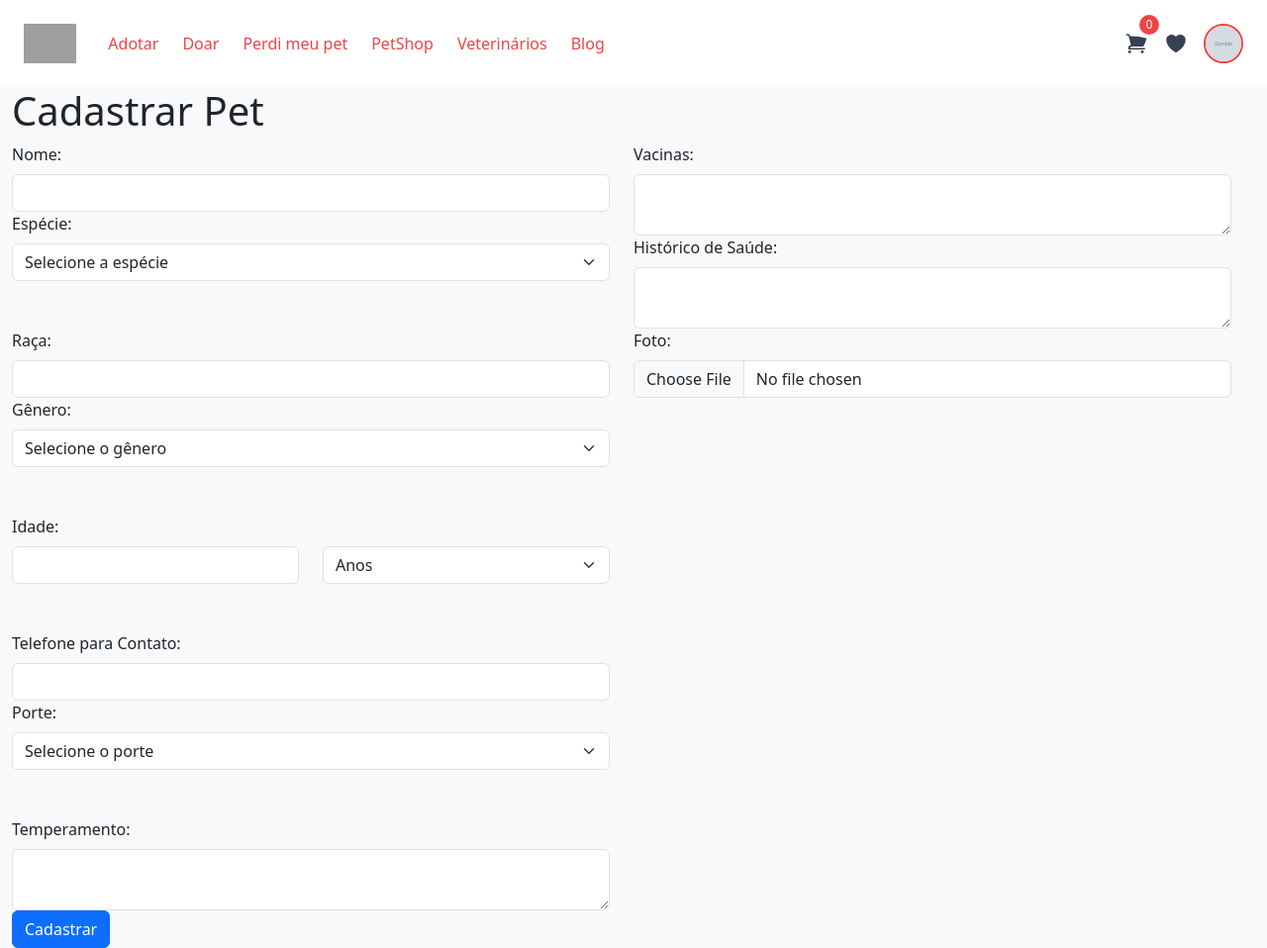
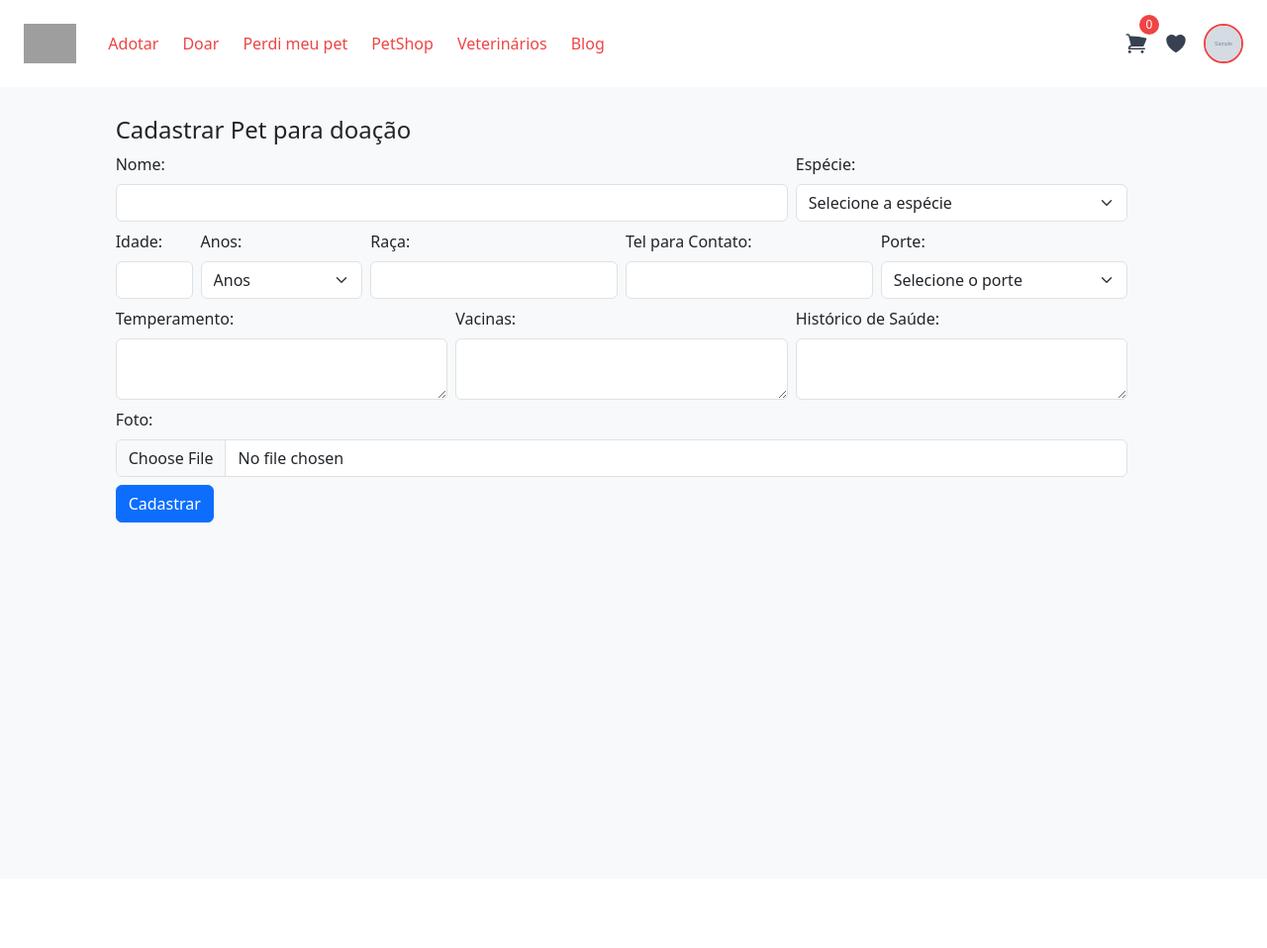
Before and after one commit to tais1804/acheipet_git, a PHP site: page /acheipet_git/cadastrar_pet.php in a window 1280 px wide. Shown: the whole page at 99% size. After the commit the page ends 528 px from the top, so only its background shows below. Run offline with PHP 8.4, Linux system fonts and the light colour scheme; the visitor is signed in with stand-in values (Sample User, id 1); tables that the repository leaves empty or names only in its code hold one stand-in row (values such as "Sample post"); grey boxes marked "Sample" are stand-in pictures; some libraries are stand-ins or nearby versions; grey boxes are pictures that could not be loaded.

Commit message:
alteracoes na index e formatacao da cadastrar_pet

```diff
--- a/cadastrar_pet.php
+++ b/cadastrar_pet.php
@@ -90,6 +90,7 @@ if ($_SERVER["REQUEST_METHOD"] == "POST") {
     <script src="https://cdn.tailwindcss.com"></script>
     <link rel="stylesheet" type="text/css" href="../css/estilo-achei-pet.css">
     <link href="https://cdn.jsdelivr.net/npm/bootstrap@5.3.6/dist/css/bootstrap.min.css" rel="stylesheet" integrity="sha384-4Q6Gf2aSP4eDXB8Miphtr37CMZZQ5oXLH2yaXMJ2w8e2ZtHTl7GptT4jmndRuHDT" crossorigin="anonymous">
+    <link rel="stylesheet" type="text/css" href="css/estilo-achei-pet.css">
 </head>
 <body>
     <div id="webcrumbs">
@@ -100,14 +101,18 @@ if ($_SERVER["REQUEST_METHOD"] == "POST") {
 
             <div class="container">
                 <div id="webcrumbs">
-                    <div class="relative w-full min-h-screen row">
-                        <div class="col">
-                            <h1 class="fs-1">Cadastrar Pet</h1>
+                    <div class="relative w-full min-h-screen row justify-content-md-center">
+                        <div class="col-md-10">
+                            <h1 class="h4"><br>Cadastrar Pet para doação</h1>
+
                             <form method="post" action="cadastrar_pet.php" enctype="multipart/form-data">
-                                <div class="mb-30 row">
-                                    <div class="col">
+                                <div class="g-2 row">
+                                    <div class="col-md-8">
                                         <label class="form-label">Nome:</label><br>
                                         <input class="form-control" type="text" name="nome" required>
+                                    </div>
+
+                                    <div class="col-md-4">
                                         <label class="form-label">Espécie:</label><br>
                                         <select class="form-select" name="especie" required>
                                             <option value="">Selecione a espécie</option>
@@ -116,51 +121,72 @@ if ($_SERVER["REQUEST_METHOD"] == "POST") {
                                                     <?php echo htmlspecialchars($categoria['nome_categoria']); ?>
                                                 </option>
                                             <?php endforeach; ?>
-                                        </select><br><br>
-                                        <label class="form-label">Raça:</label><br>
-                                        <input class="form-control" type="text" name="raca" required>
-                                        <label class="form-label">Gênero:</label><br>
-                                        <select class="form-select" name="genero" required>
-                                            <option value="">Selecione o gênero</option>
-                                            <option value="Macho">Macho</option>
-                                            <option value="Fêmea">Fêmea</option>
-                                            <option value="Não Informado">Não Informado</option>
-                                        </select><br><br>
+                                        </select>
+                                    </div>
+
+                                    <div class="col-md-1">
                                         <label class="form-label">Idade:</label><br>
-                                        <div class="row">
-                                            <div class="col-6">
                                             <input class="form-control" type="number" name="idade_valor" min="0" required>
                                     </div>
-                                            <div class="col-6">
+
+                                    <div class="col-md-2">
+                                        <label class="form-label">Anos:</label><br>
                                         <select class="form-select" name="idade_unidade" required>
                                             <option value="anos">Anos</option>
                                             <option value="meses">Meses</option>
                                         </select>
                                     </div>
-                                        </div><br><br>
-                                        <label class="form-label">Telefone para Contato:</label><br>
+
+                                    <div class="col-md-3">
+                                        <label class="form-label">Raça:</label><br>
+                                        <input class="form-control" type="text" name="raca" required>
+                                    </div>
+
+                                    <div class="col-md-3">
+                                        <label class="form-label">Tel para Contato:</label><br>
                                         <input class="form-control" type="text" name="telefone_contato" required>
+                                    </div>
+
+                                    <div class="col-md-3">
                                         <label class="form-label">Porte:</label><br>
                                         <select class="form-select" name="porte" required>
                                             <option value="">Selecione o porte</option>
                                             <option value="Pequeno">Pequeno</option>
                                             <option value="Médio">Médio</option>
                                             <option value="Grande">Grande</option>
-                                        </select><br><br>
+                                        </select>
+                                    </div>
+
+                                    <div class="col-md-4">
                                         <label class="form-label">Temperamento:</label><br>
                                         <textarea class="form-control" name="temperamento"></textarea>
                                     </div>
-                                    <div class="col">
+
+
+                                    <div class="col-md-4">
                                         <label class="form-label">Vacinas:</label><br>
                                         <textarea class="form-control" name="vacinas"></textarea>
+                                    </div>
+
+                                    <div class="col-md-4">
                                         <label class="form-label">Histórico de Saúde:</label><br>
                                         <textarea class="form-control" name="historico_saude"></textarea>
+                                    </div>
+
+                                    <div class="col-md-12">
                                         <label class="form-label">Foto:</label><br>
                                         <input class="form-control" type="file" name="foto" accept="image/*" required>
+
+                                    </div>
+
+                                    <div class="col-md-1">
+                                        <input class="btn btn-primary" type="submit" value="Cadastrar">
                                     </div>
                                 </div>
-                                <input class="btn btn-primary" type="submit" value="Cadastrar">
+
+                                <br/><br/>
                             </form>
+
                         </div>
                     </div>
                 </div>
--- a/index.php
+++ b/index.php
@@ -15,6 +15,9 @@
             .img-home {
                 z-index: 10;
                 position: relative;
+            }
+            ul.dropdown-menu.show {
+                z-index: 2;
             }
         </style>
         <link rel="stylesheet" type="text/css" href="css/estilo-achei-pet.css">
```
Lines whose indentation alone changed are shown as unchanged.
